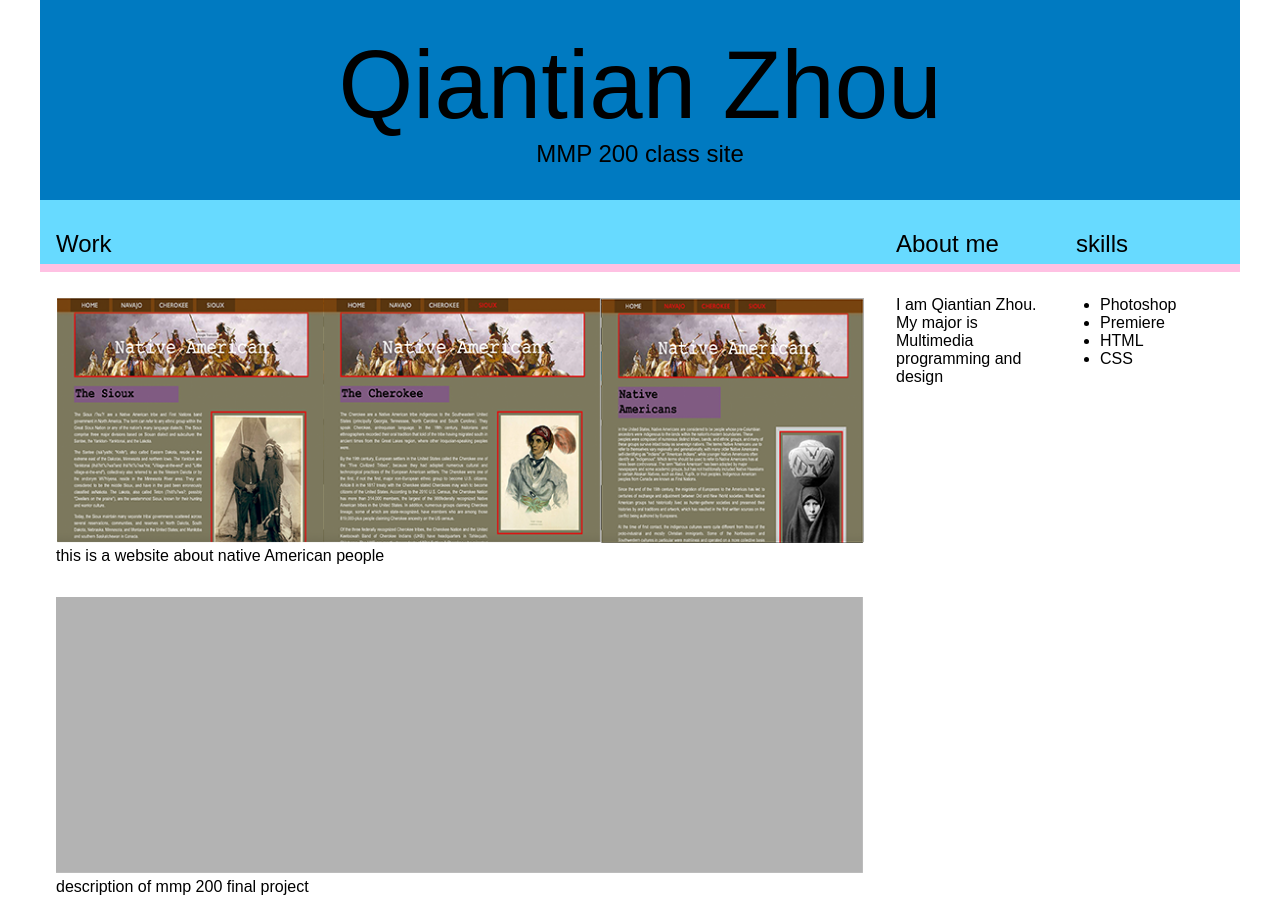
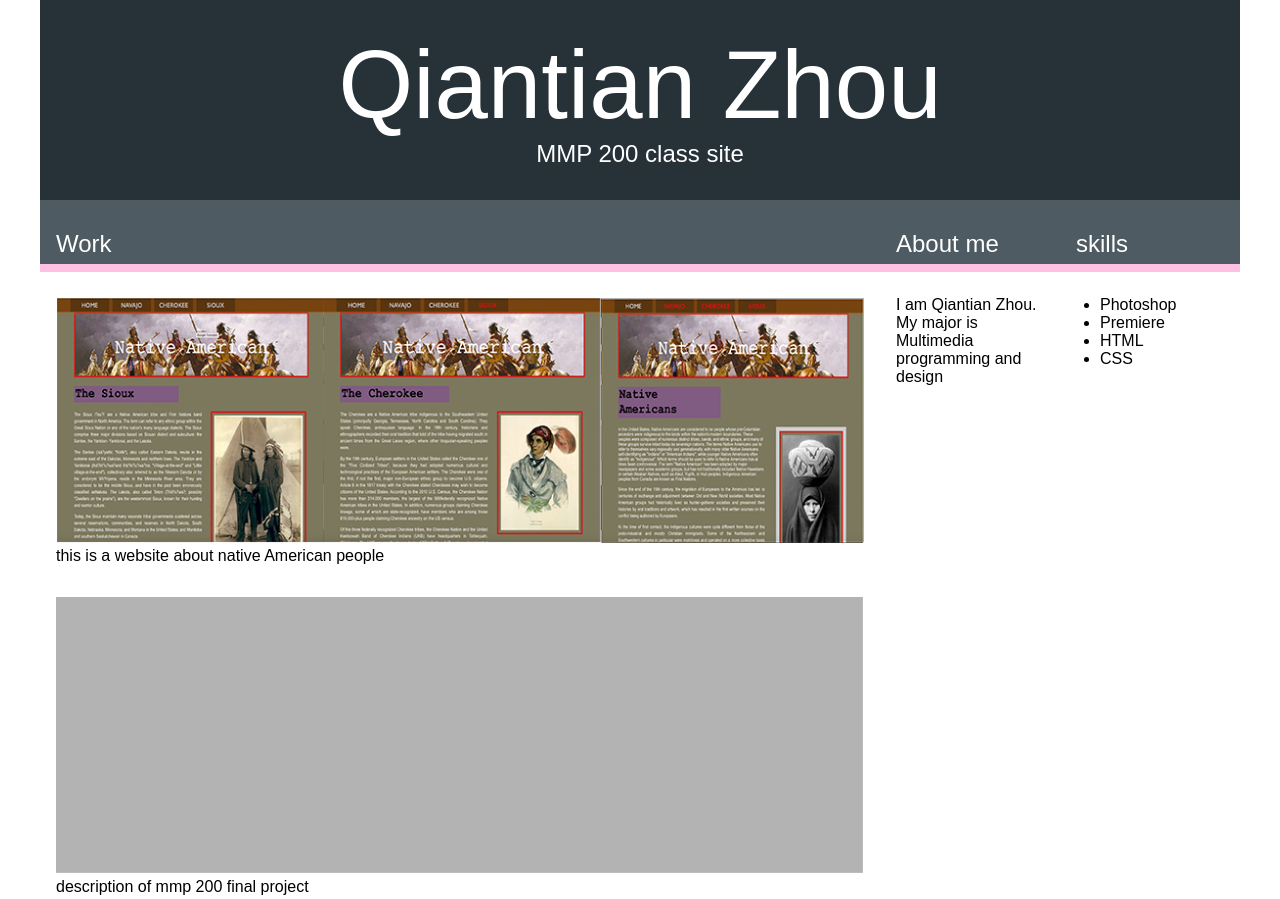
Before and after one commit to zhouqiantian/mmp200project, a plain HTML site: page mmp200website/index.html in a window 1280 px wide. Shown: the top 899 px of the page. Drawn offline with Linux system fonts and the light colour scheme; a web font is replaced by a local one.

Commit message:
Add files via upload

```diff
--- a/mmp200website/style.css
+++ b/mmp200website/style.css
@@ -6,9 +6,11 @@ html{
 }
 
 body{
+
     font-family: 'Roboto', sans-serif;
 font-family: 'Niramit', sans-serif;
     font-size:1em;
+
 }
 #wrapper{
     max-width:1200px;/* if viewport is smaller than 1200px the viewport will be less of viewport's */
@@ -16,13 +18,13 @@ font-family: 'Niramit', sans-serif;
     margin-right:auto;
 }
 header{
-    background-color :#007ac1;
+    background-color :#263238;
     height :170px;
 
     padding-top:30px;
 }
 header{
-    color:#000000;
+    color:#ffffff;
     text-align:center;
 }
 h1{
@@ -30,12 +32,13 @@ h1{
     font-size:4em;
 }
 h2,h3{
+    color:#ffffff;
     font-weight:400;
     font-size:1.5em;
 }
 
 h3{
-    background-color:#67daff;
+    background-color:#4f5b62;
     height:34px;
     border-bottom:solid 8px #ffc1e3;
     padding-left:16px;
```
